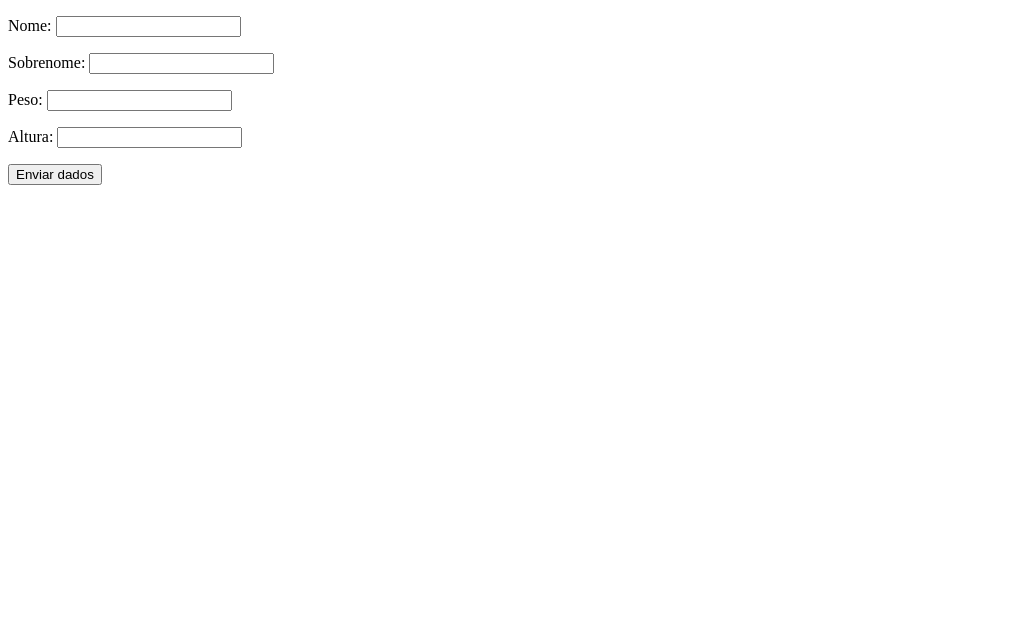
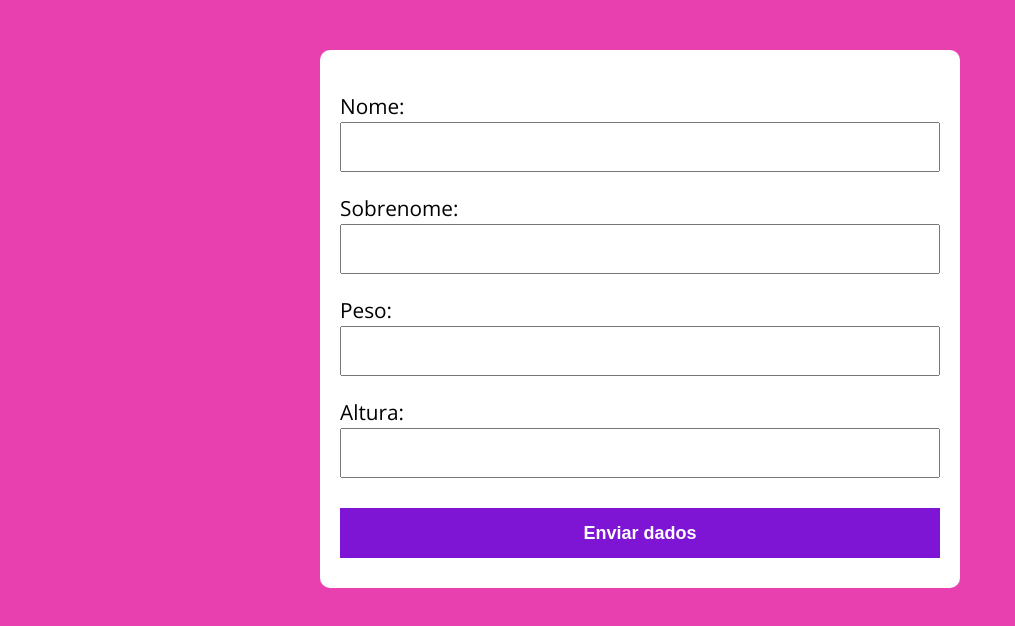
Before and after one commit to DeniseBarbosa/curso-javascript, a plain HTML site: page ex-funcao-arrays-objetos/index.html in a window 1280 px wide. Shown: the whole page, without its empty margins (0-1015 px from the left). Drawn offline with nearby package versions, Linux system fonts and the light colour scheme.

Commit message:
modelo padrão html para futuros exercícios

```diff
--- a/ex-funcao-arrays-objetos/index.html
+++ b/ex-funcao-arrays-objetos/index.html
@@ -4,8 +4,10 @@
   <meta charset="UTF-8">
   <meta name="viewport" content="width=device-width, initial-scale=1.0">
   <title>Função Arrays Objetos</title>
+  <link rel="stylesheet" href="/modelo/assets/css/style.css">
 </head>
 <body>
+  <section class="container">
     <form class="form" action="">
       <p>Nome: <input type="text" class="nome"></p>
       <p>Sobrenome: <input type="text" class="sobrenome"></p>
@@ -16,6 +18,7 @@
     <div class="resultado">
 
     </div>
+  </section>
   <script src="/ex-funcao-arrays-objetos/script.js"></script>
 </body>
 </html>
--- /dev/null
+++ b/modelo/assets/css/style.css
@@ -0,0 +1,58 @@
+@import url('https://fonts.googleapis.com/css?family=Open+Sans:400,700&display=swap');
+:root {
+  --primary-color: rgb(233, 64, 176);
+  --primary-color-darker: rgb(126, 21, 212);
+}
+
+* {
+  box-sizing: border-box;
+  outline: 0;
+}
+
+body {
+  margin: 0;
+  padding: 0;
+  background: var(--primary-color);
+  font-family: 'Open sans', sans-serif;
+  font-size: 1.3em;
+  line-height: 1.5em;
+}
+
+.container {
+  max-width: 640px;
+  margin: 50px auto;
+  background: #fff;
+  padding: 20px;
+  border-radius: 10px;
+}
+
+form input, form label, form button {
+  display: block;
+  width: 100%;
+  margin-bottom: 10px;
+}
+
+form input {
+  font-size: 24px;
+  height: 50px;
+  padding: 0 20px;
+}
+
+form input:focus {
+  outline: 1px solid var(--primary-color);
+}
+
+form button {
+  border: none;
+  background: var(--primary-color-darker);
+  color: #fff;
+  font-size: 18px;
+  font-weight: 700;
+  height: 50px;
+  cursor: pointer;
+  margin-top: 30px;
+}
+
+form button:hover {
+  background: var(--primary-color-darker);
+}
```
Also changed, not shown: modelo/index.html (added, +27 -0 lines), modelo/assets/js/main.js (added). Lines whose indentation alone changed are shown as unchanged.
